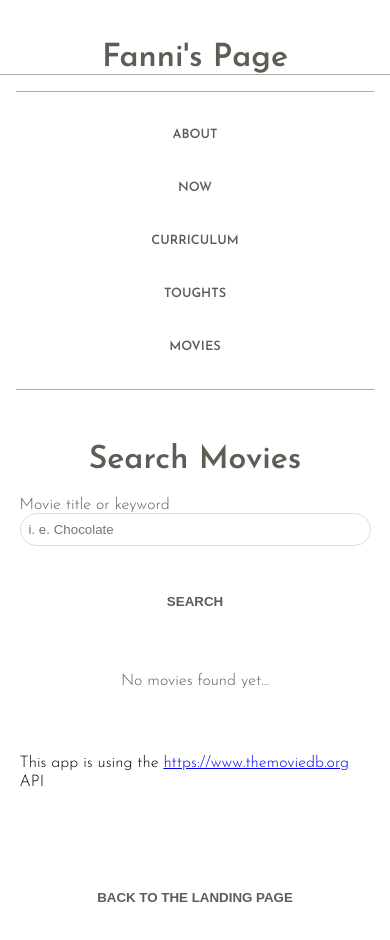
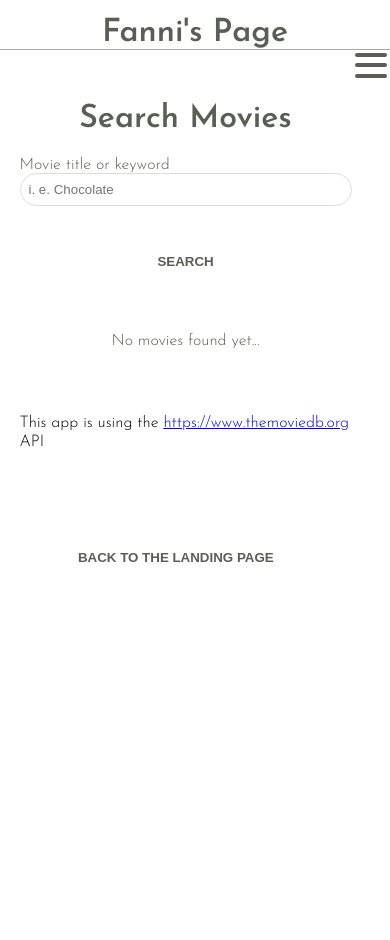
Before and after one commit to FanniTakax/my_experimental_page, a React (Create React App) app: page /main/movies in a window 390 px wide. Shown: the top 940 px of the page. After the commit the page ends 885 px from the top, so only its background shows below. Built offline with nearby package versions, Linux system fonts and the light colour scheme; a web font is replaced by a local one.

Commit message:
hamburger menu

```diff
--- a/package.json
+++ b/package.json
@@ -12,7 +12,8 @@
     "react": "^16.13.1",
     "react-dom": "^16.13.1",
     "react-router-dom": "^5.2.0",
-    "react-scripts": "3.4.0"
+    "react-scripts": "3.4.0",
+    "styled-components": "^5.1.1"
   },
   "scripts": {
     "predeploy": "npm run build",
--- a/src/App.css
+++ b/src/App.css
@@ -62,12 +62,6 @@ div .landing-page {
   border-top: solid 1px rgba(148, 150, 145, 0.8);
   border-bottom: solid 1px rgba(148, 150, 145, 0.8);
 }
-/*.nav-main-hamburger {
-  display: flex;
-  flex-direction: column;
-  align-items: flex-end;
-  display: none;
-}*/
 
 .nav-main-link {
   text-decoration: none;
@@ -193,16 +187,18 @@ div .landing-page {
   }
 }
 
-@media only screen and (max-width: 600px) {
+@media only screen and (max-width: 700px) {
   body {
     margin: 5vh 0;
   }
 }
 
-@media only screen and (max-width: 510px) {
+@media only screen and (max-width: 600px) {
+  body {
+    margin: 2vh 0;
+  }
   .nav-main {
-    display: flex;
-    flex-direction: column;
+    display: none;
   }
   .thought-form {
     padding: 1rem;
--- a/src/components/MainPageComponents/Nav.js
+++ b/src/components/MainPageComponents/Nav.js
@@ -1,5 +1,6 @@
-import React from 'react'
+import React, { useState } from 'react'
 import { Route, Link, Switch } from "react-router-dom";
+import styled from 'styled-components';
 
 import About from './About';
 import Now from './Now';
@@ -7,7 +8,39 @@ import Cv from './Cv';
 import Thoughts from './Thoughts';
 import Movies from './Movies';
 
+const Burgernav = styled.div`
+    max-width: 14rem;
+    position: relative;
+    float: right;
+    display: flex;
+    flex-direction: column;
+    align-items: flex-end;
+    height: 99%;
+
+    nav {
+        display: none;
+        flex-direction: column;
+        justify-content: space-around;
+        align-items: flex-end;
+    }
+
+    @media only screen and (max-width: 600px) {
+        nav {
+            display: ${({ open }) => open ? 'flex' : 'none'};
+        }
+        div {
+            width: 2rem;
+            height: 0.25rem;
+            background-color: rgba(49, 54, 42, 0.8);
+            border-radius: 10px;
+            margin: 0.2rem;
+        }
+    }
+`;
+
 const Nav = () => {
+    const [open, setOpen] = useState(false)
+
     return (
         <>
             <nav className='nav-main'>
@@ -17,6 +50,18 @@ const Nav = () => {
                 <Link to="/main/thoughts" className='nav-main-link'>TOUGHTS</Link>
                 <Link to="/main/movies" className='nav-main-link'>MOVIES</Link>
             </nav>
+            <Burgernav open={open} onClick={() => setOpen(!open)}>
+                <div></div>
+                <div></div>
+                <div></div>
+                <nav className='nav-main-burger'>
+                    <Link to="/main/about" className='nav-main-link'>ABOUT</Link>
+                    <Link to="/main/now" className='nav-main-link'>NOW</Link>
+                    <Link to="/main/curriculum" className='nav-main-link'>CURRICULUM</Link>
+                    <Link to="/main/thoughts" className='nav-main-link'>TOUGHTS</Link>
+                    <Link to="/main/movies" className='nav-main-link'>MOVIES</Link>
+                </nav>
+            </Burgernav>
             <Switch>
                 <Route path="/main/about" render={(routerProps) => <About routerProps={routerProps}/>}></Route>
                 <Route path="/main/now" render={(routerProps) => <Now routerProps={routerProps}/>} ></Route>
```
Also changed, not shown: 1 other file (tests, documents, lock files or other folders).
